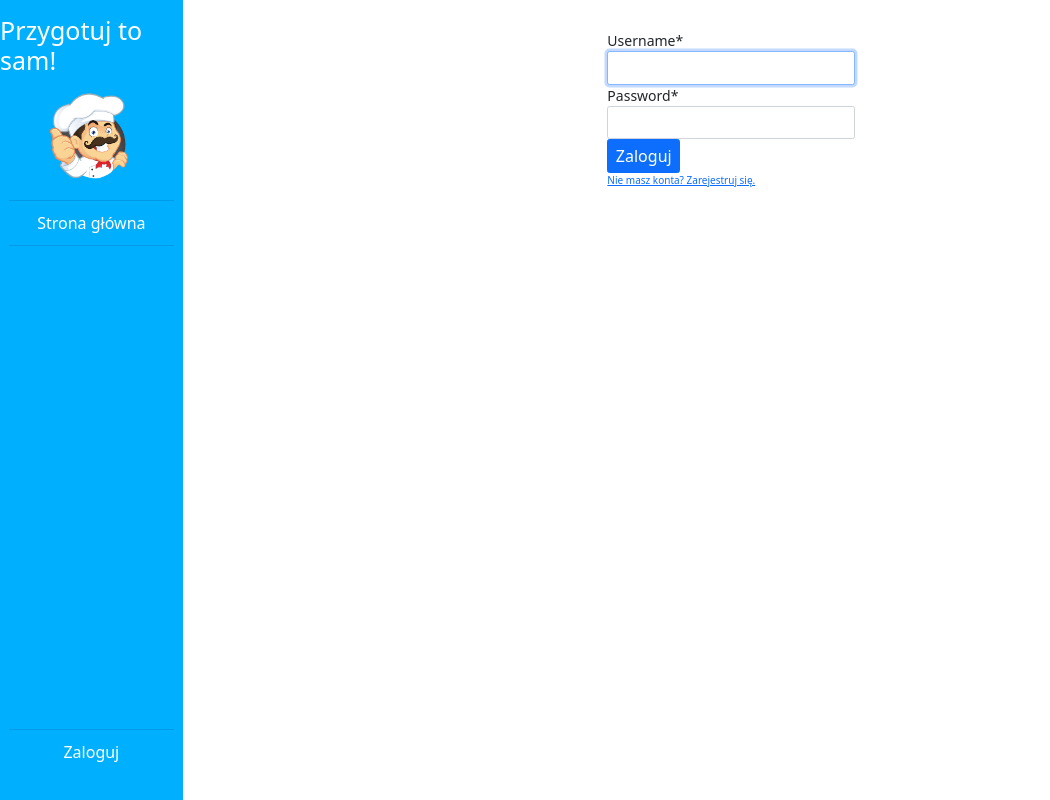
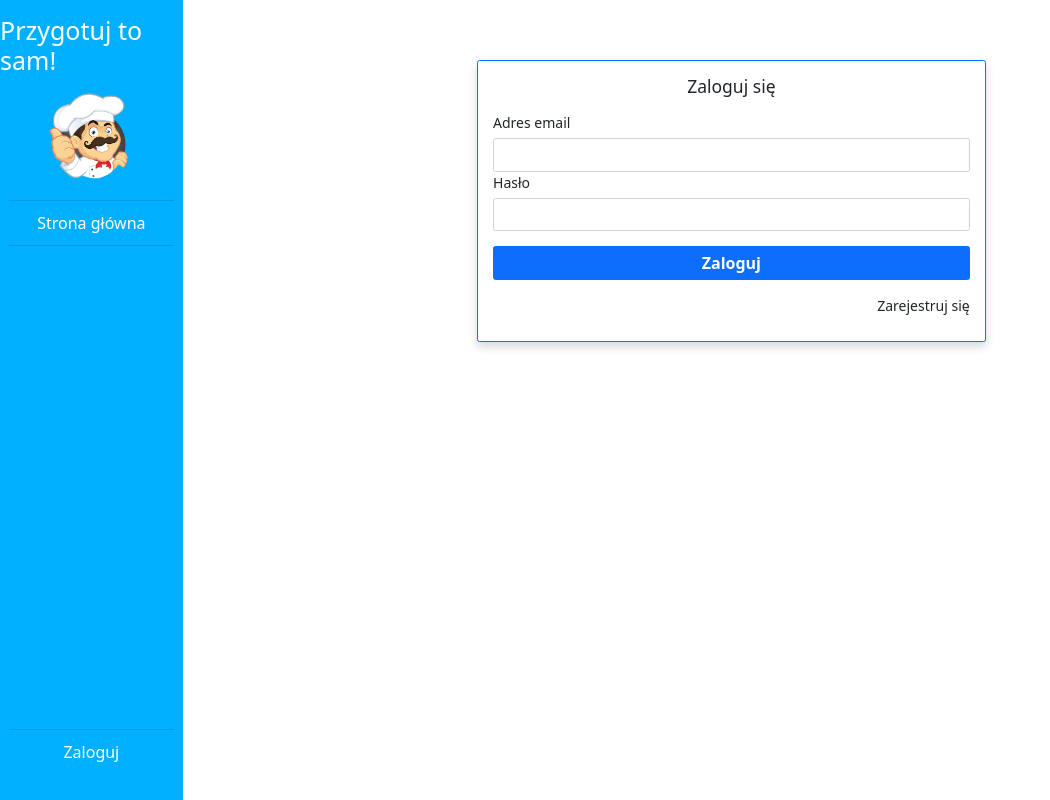
Before and after one commit to davidwesolowski/recipe-app-django, a Django app: page /login/ in a window 1280 px wide. Shown: the whole page, without its empty margins (0-1050 px from the left). Run offline with Django 3.2, Linux system fonts and the light colour scheme; parts of the project's set-up code (start-up, migrations or seed data) failed here and were passed over; some libraries are stand-ins or nearby versions.

Commit message:
implemented login and register with styling

```diff
--- a/main/static/style/style.css
+++ b/main/static/style/style.css
@@ -56,8 +56,8 @@ body {
 .sidebarLinks a {
     display: flex;
     font-size: 1.6rem;
+    text-decoration: none;
     color: #fff;
-    text-decoration: none;
 }
 
 .content {
--- a/recipeapp/settings.py
+++ b/recipeapp/settings.py
@@ -129,6 +129,7 @@ DEFAULT_AUTO_FIELD = 'django.db.models.BigAutoField'
 
 CRISPY_TEMPLATE_PACK='bootstrap4'
 
-# AUTH_USER_MODEL = 'main.MyUsers'
+AUTH_USER_MODEL = 'main.Users'
+AUTHENTICATION_BACKENDS = ['register.forms.EmailBackend']
 LOGIN_REDIRECT_URL = "/"
 LOGOUT_REDIRECT_URL = "/"
--- a/recipeapp/urls.py
+++ b/recipeapp/urls.py
@@ -14,6 +14,7 @@ Including another URLconf
     2. Add a URL to urlpatterns:  path('blog/', include('blog.urls'))
 """
 from django.contrib import admin
+from django.contrib.auth import views as auth_views
 from django.urls import path, include
 from register import views as v
 
@@ -21,5 +22,7 @@ urlpatterns = [
     path('admin/', admin.site.urls),
     path('register/', v.register, name='register'),
     path('', include('main.urls')),
-    path('', include('django.contrib.auth.urls'))
+    path('login/', v.login_view, name='login'),
+    path('logout/', v.logout_view, name='logout'),
+    # path('', include('django.contrib.auth.urls'))
 ]
--- a/register/forms.py
+++ b/register/forms.py
@@ -1,19 +1,69 @@
 from django import forms
-from django.contrib.auth import login, authenticate
-from django.contrib.auth.forms import UserCreationForm
-from django.contrib.auth.models import User
+from django.contrib.auth import get_user_model
+from django.contrib.auth.forms import AuthenticationForm
+from django.contrib.auth.backends import ModelBackend
 from django_enumfield import enum
+from django import forms
+from main.models import Users
 
 
-class Roles(enum.Enum):
-    ADMIN = 0
-    USER = 1
+class RegisterForm(forms.ModelForm):
+    # email = forms.EmailField(required=True)
+    # role = enum.EnumField(Roles)
+    name = forms.CharField(
+        label='Nazwa użytkownika', min_length=4, max_length=50, help_text='Minimalna liczba znaków: 4', widget=forms.TextInput(attrs={'class': 'form-control form-control'}))
+    email = forms.EmailField(max_length=100, error_messages={
+        'required': 'Adres email jest wymagany'}, widget=forms.EmailInput(attrs={'class': 'form-control form-control'}))
+    password = forms.CharField(label='Hasło', widget=forms.PasswordInput(attrs={'class': 'form-control form-control'}), min_length=8, help_text='Minimalna liczba znaków: 8')
+    password2 = forms.CharField(label='Powtórz hasło', widget=forms.PasswordInput(attrs={'class': 'form-control form-control'}))
+
+    class Meta:
+        model = Users
+        fields = ('name', 'email',)
+
+    def clean_name(self):
+        name = self.cleaned_data['name'].lower()
+        r = Users.objects.filter(name=name)
+        if r.count():
+            raise forms.ValidationError("Taki użytkownik już istnieje")
+        return name
+
+    def clean_password2(self):
+        cd = self.cleaned_data
+        if cd['password'] != cd['password2']:
+            raise forms.ValidationError('Hasła nie są identyczne.')
+        return cd['password2']
+
+    def clean_email(self):
+        email = self.cleaned_data['email']
+        if Users.objects.filter(email=email).exists():
+            raise forms.ValidationError('Podany email jest już zajęty.')
+        return email
 
 
-class RegisterForm(UserCreationForm):
-    email = forms.EmailField(required=True)
-    # role = enum.EnumField(Roles)
+class LoginForm(forms.Form):
+    email = forms.EmailField(label='Adres email', max_length=100, error_messages={'required': 'Adres email jest wymagany'}, widget=forms.EmailInput(attrs={'class': 'form-control form-control'}))
+    password = forms.CharField(label='Hasło', widget=forms.PasswordInput(attrs={'class': 'form-control form-control'}))
 
-    class Meta:
-        model = User
-        fields = ["username", "email", "password1", "password2"]
+    def clean_email(self):
+        email = self.cleaned_data.get('email')
+        qs = Users.objects.filter(email__iexact=email)
+        if not qs.exists():
+            raise forms.ValidationError('Podany adres email nie istnieje')
+        return email
+
+
+class EmailBackend(ModelBackend):
+    def authenticate(self, request, username=None, password=None, **kwargs):
+        UserModel = get_user_model()
+        if username is None:
+            username = kwargs.get(UserModel.USERNAME_FIELD)
+        try:
+            case_insensitive = '{}__iexact'.format(UserModel.USERNAME_FIELD)
+            user = UserModel._default_manager.get(**{case_insensitive: username})
+        except UserModel.DoesNotExist:
+            UserModel().set_password(password)
+        else:
+            if user.check_password(password):
+                return user
+        return None
--- a/register/templates/registration/login.html
+++ b/register/templates/registration/login.html
@@ -3,10 +3,43 @@
 {% load crispy_forms_tags %}
 
 {% block content %}
-    <form method="post" class="form-group">
-        {% csrf_token %}
-        {{ form|crispy }}
-        <button type="submit" class="btn btn-primary">Zaloguj</button>
-        <p><a href="/register">Nie masz konta? Zarejestruj się.</a></p>
-    </form>
+    <div class="container-fluid">
+        <div class="row no-gutter">
+            <div class="col-md-12">
+                <div class="login d-flex align-items-center py-5">
+                    <div class="container">
+                        <div class="row">
+                            <div class="col-12 col-lg-6  mx-auto">
+                                <form class="form-group border border-primary rounded p-4 shadow p-3 mb-5 bg-white rounded" action="/login/" method="post">
+
+                                    {% csrf_token %}
+                                    <h3 class="mb-4 text-center">Zaloguj się</h3>
+
+                                    {% if form.errors %}
+                                    <div class="alert alert-primary" role="alert">
+                                        Błąd: Email lub hasło jest nieprawidłowe!
+                                    </div>
+                                    {% endif %}
+
+                                    <label class="form-label">{{ form.email.label}}</label>
+                                    {{ form.email}}
+
+                                    <label class="form-label">{{ form.password.label}}</label>
+                                    {{ form.password}}
+                                    <div class="d-grid gap-2">
+                                        <input type="hidden" name="next" value="{{ next }}">
+                                        <button class="btn btn-primary mt-4 fw-bold" type="submit">Zaloguj
+                                        </button>
+                                    </div>
+                                    <p class="mt-4 d-flex justify-content-end">
+                                        <a href='/register/' class="text-decoration-none text-reset text-dark" style="font-size: 14px; font-weight: 500;">Zarejestruj się</a>
+                                    </p>
+                                </form>
+                            </div>
+                        </div>
+                    </div>
+                </div>
+            </div>
+        </div>
+    </div>
 {% endblock %}
--- a/register/views.py
+++ b/register/views.py
@@ -1,13 +1,48 @@
+from django.contrib.auth import authenticate, login, logout
 from django.shortcuts import render, redirect
-from .forms import RegisterForm
+from .forms import RegisterForm, LoginForm
+from main.models import Roles
 
 
 def register(response):
+    if response.user.is_authenticated:
+        redirect('/')
     if response.method == "POST":
         form = RegisterForm(response.POST)
         if form.is_valid():
-            form.save()
-        return redirect('/')
+            user = form.save(commit=False)
+            user.email = form.cleaned_data['email']
+            user.name = form.cleaned_data['name']
+            user.set_password(form.cleaned_data['password'])
+            user.rola = Roles.USER
+            user.save()
+        else:
+            return render(response, 'register/register.html', {'form': form})
+        return redirect('/login')
     else:
         form = RegisterForm()
     return render(response, 'register/register.html', {'form': form})
+
+
+def login_view(response):
+    if response.method == 'POST':
+        form = LoginForm(response.POST)
+        if form.is_valid():
+            email = form.cleaned_data.get('email')
+            password = form.cleaned_data.get('password')
+            user = authenticate(response, username=email, password=password)
+            if user is not None:
+                login(response, user)
+                return redirect('/')
+            else:
+                response.session['invalid_user'] = 1
+        else:
+            return render(response, 'registration/login.html', {'form': form})
+    else:
+        form = LoginForm()
+    return render(response, 'registration/login.html', {'form': form})
+
+
+def logout_view(response):
+    logout(response)
+    return redirect('/login')
```
Also changed, not shown: main/admin.py (+10 -2 lines), main/models.py (+14 -8 lines), main/views.py (+12 -7 lines), register/templates/register/register.html (+43 -7 lines), register/templates/register/register2.html (added, +11 -0 lines), register/templates/registration/login2.html (added, +12 -0 lines), db.sqlite3 (added), main/migrations/0001_initial.py (added), main/migrations/0002_alter_users_is_active.py (added).
